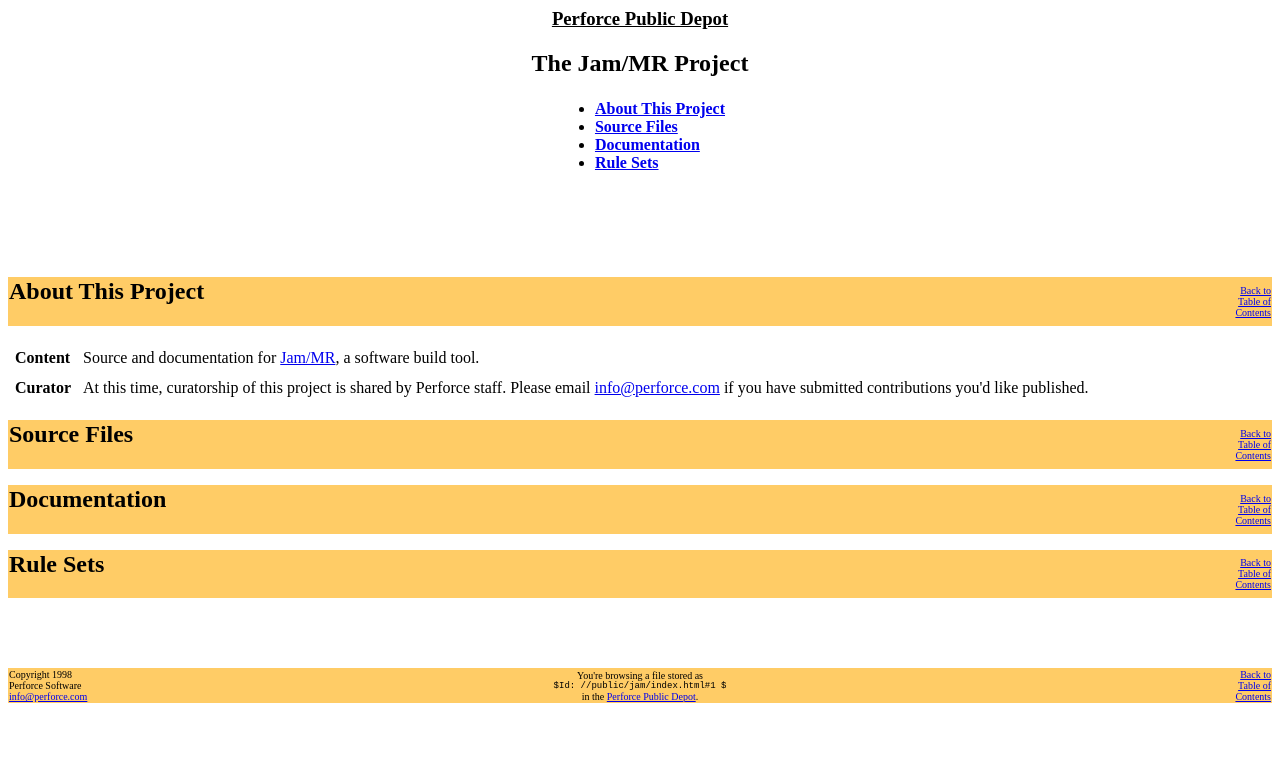
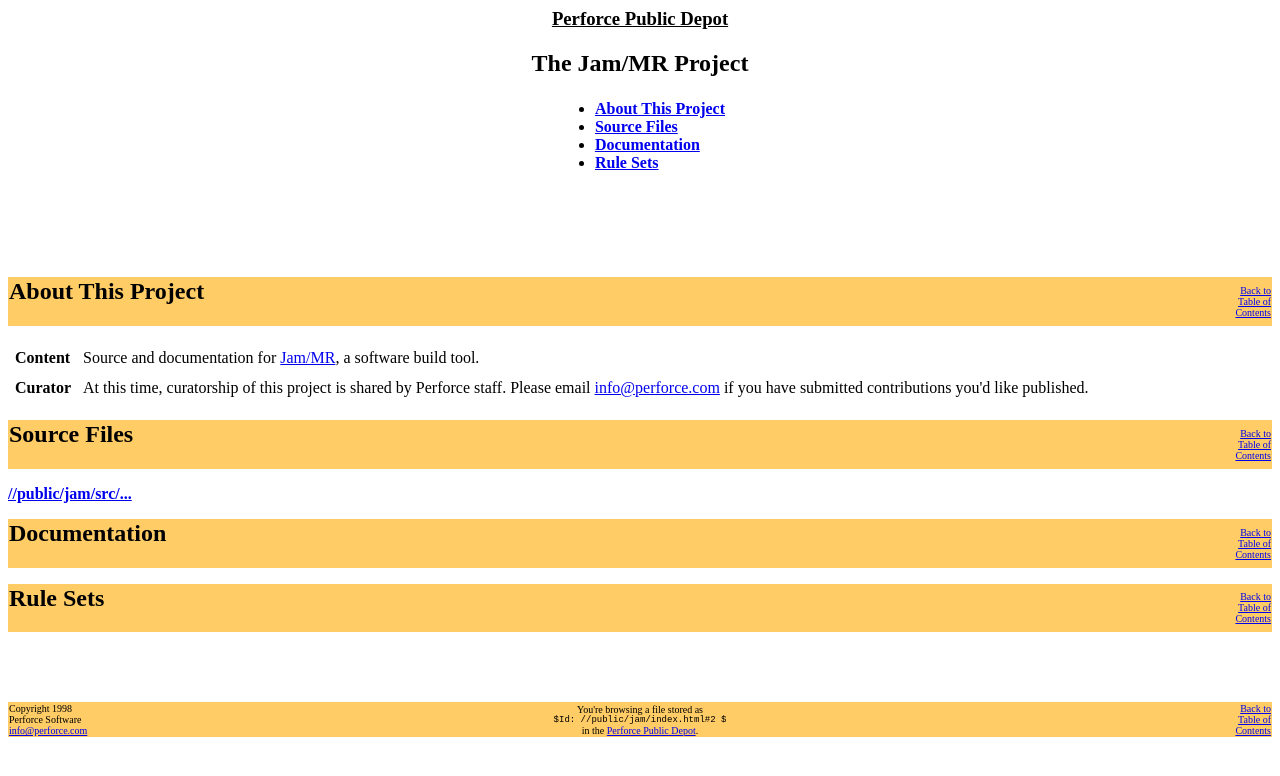
Before and after one commit to newt123/anothertest, a plain HTML site: page www/dev/index.html in a window 1280 px wide. Drawn offline with Linux system fonts and the light colour scheme.

Commit message:
Update links for Jam 2.2 release.
[git-p4: depot-paths = "//depot/": change = 386]

```diff
--- a/www/dev/index.html
+++ b/www/dev/index.html
@@ -60,7 +60,7 @@
 </td>
 <td valign=top>
 Source and documentation for
-<a href="Jam.html">
+<a href="http://www.perforce.com/jam/jam.html">
 Jam/MR</a>,
 a software build tool.
 </td>
@@ -90,6 +90,16 @@
 Back to<BR>Table of<BR>Contents</A></TD></TR>
 </TABLE>
 <!------------------------------------------------------------------>
+
+<p>
+<b>
+<A HREF="http://public.perforce.com/cgi-bin/p4db/dtb.cgi?FSPC=public/jam/src">
+//public/jam/src/...</a></b>
+
+
+
+
+
 
 <!------------------------------------------------------------------>
 <P>
@@ -135,7 +145,7 @@
 <TD WIDTH=70% BGCOLOR=FFCC66 ALIGN=CENTER>
 <FONT SIZE="-2">
 You're browsing a file stored as<br>
-<code>$Id: //public/jam/index.html#1 $</code><br>
+<code>$Id: //public/jam/index.html#2 $</code><br>
 in the
 <A HREF=http://public.perforce.com/public/index.html>Perforce Public Depot</A>.
 </FONT>
```
